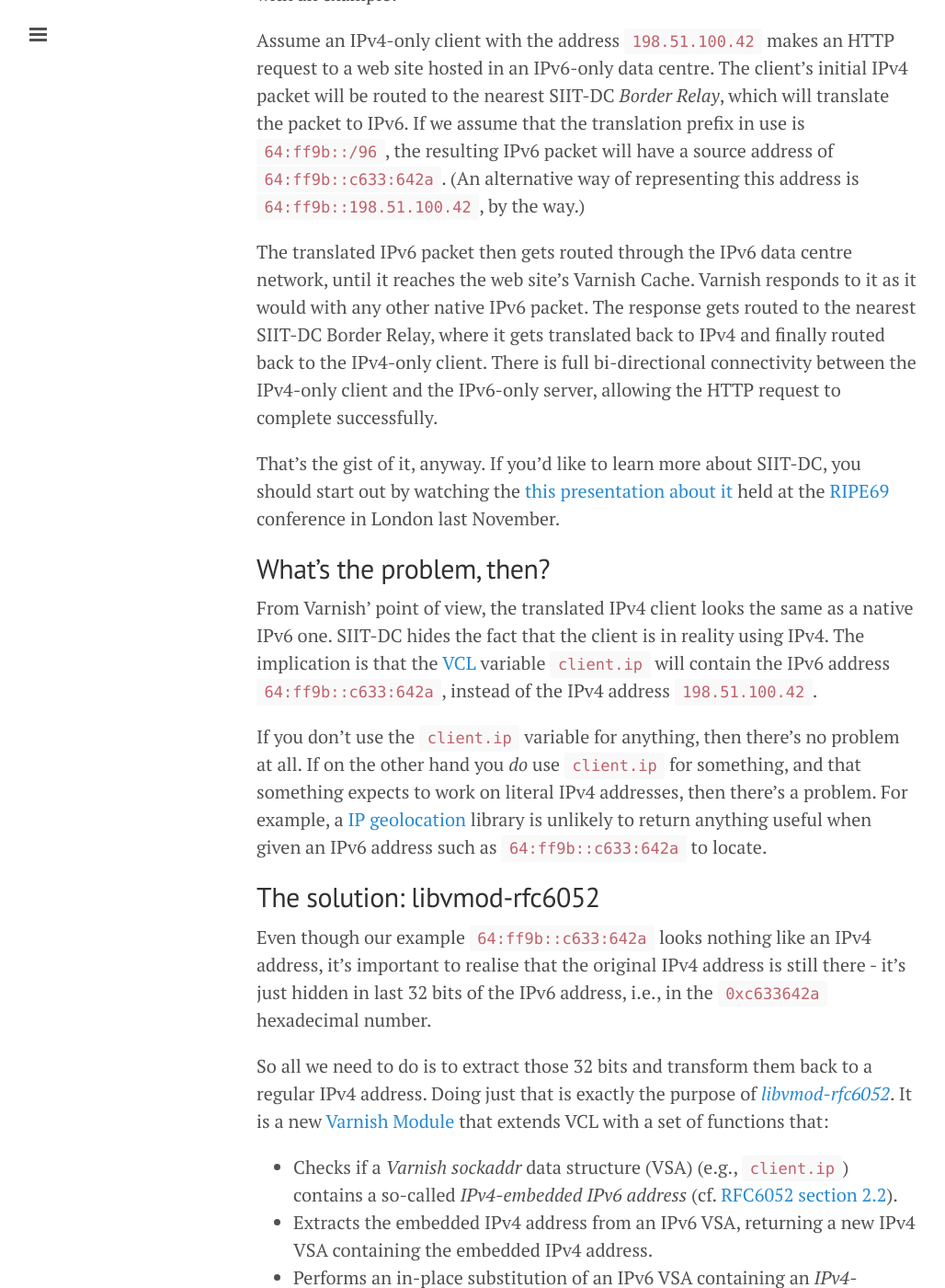
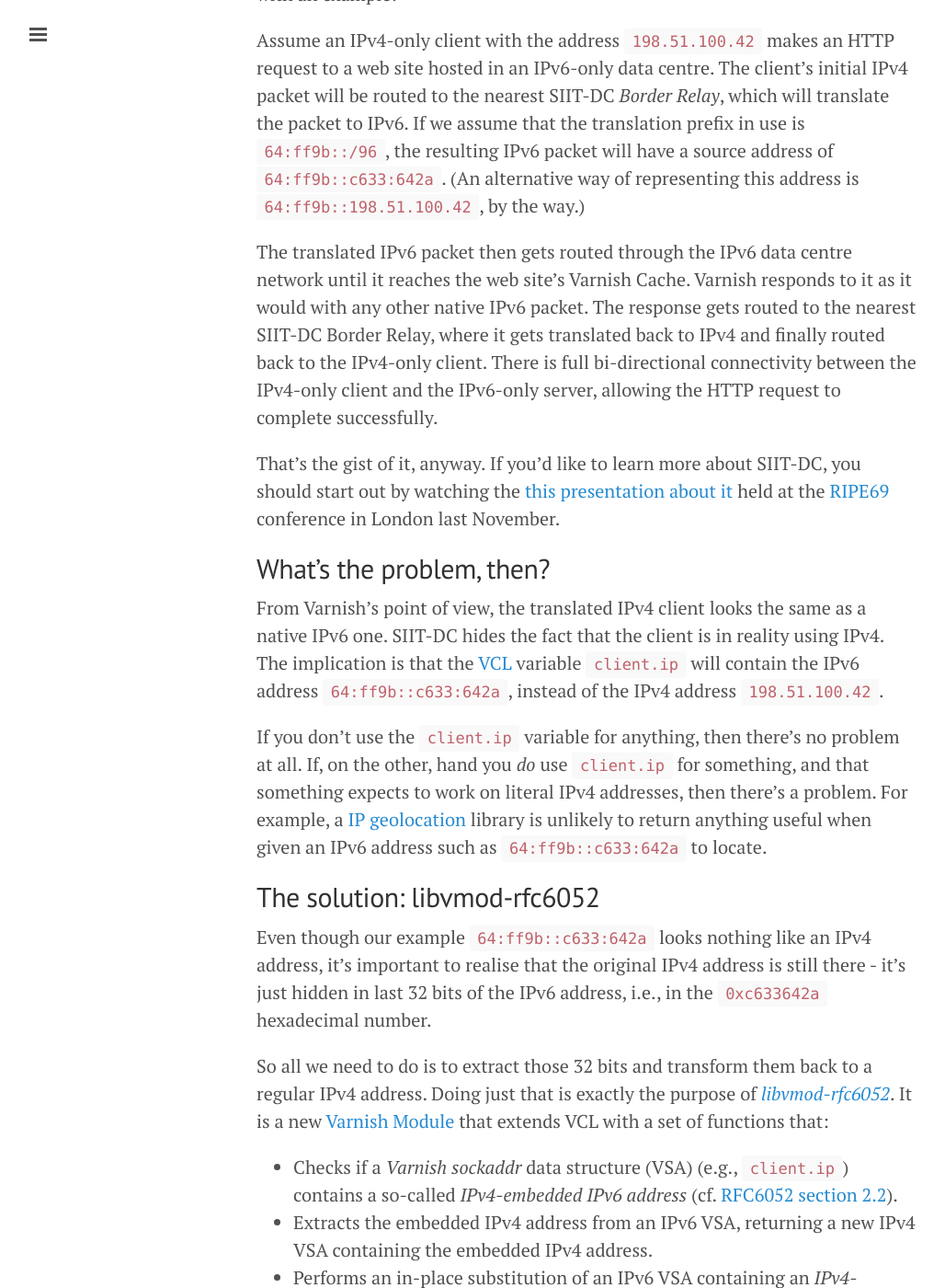
Before and after one commit to toreanderson/toreanderson.github.io, a Jekyll site: the page built from _posts/2015-10-21-siit-dc-support-in-varnish-cache-through-libvmod-rfc6052.markdown, in a window 1280 px wide and 1400 px high, scrolled down 811 px. Shown: the whole window at 92% size, without its empty margins (1-1029 px from the left). Built offline with Jekyll 4.4.1, drawn with Linux system fonts in a browser that asks for light colours; Markdown is read by kramdown in place of the engine named in the settings; some of the changed text lies outside the part shown.

Commit message:
Typofixes

`````diff
--- a/_posts/2015-10-21-siit-dc-support-in-varnish-cache-through-libvmod-rfc6052.markdown
+++ b/_posts/2015-10-21-siit-dc-support-in-varnish-cache-through-libvmod-rfc6052.markdown
@@ -37,7 +37,7 @@
 `64:ff9b::198.51.100.42`, by the way.)
 
 The translated IPv6 packet then gets routed through the IPv6 data centre
-network, until it reaches the web site's Varnish Cache. Varnish responds to it
+network until it reaches the web site's Varnish Cache. Varnish responds to it
 as it would with any other native IPv6 packet. The response gets routed to the
 nearest SIIT-DC Border Relay, where it gets translated back to IPv4 and finally
 routed back to the IPv4-only client. There is full bi-directional connectivity
@@ -51,7 +51,7 @@
 
 ## What's the problem, then?
 
-From Varnish' point of view, the translated IPv4 client looks the same as a
+From Varnish's point of view, the translated IPv4 client looks the same as a
 native IPv6 one.  SIIT-DC hides the fact that the client is in reality using
 IPv4. The implication is that the
 [VCL](https://www.varnish-cache.org/docs/3.0/reference/vcl.html) variable
@@ -59,7 +59,7 @@
 IPv4 address `198.51.100.42`.
 
 If you don't use the `client.ip` variable for anything, then there's no problem
-at all. If on the other hand you *do* use `client.ip` for something, and that
+at all. If, on the other, hand you *do* use `client.ip` for something, and that
 something expects to work on literal IPv4 addresses, then there's a problem.
 For example, a [IP
 geolocation](https://en.wikipedia.org/wiki/Geolocation_software) library is
@@ -139,8 +139,8 @@
 ````
 
 We're naturally providing *libvmod-rfc6052* as
-[FOSS](https://en.wikipedia.org/wiki/Free_and_open-source_software) software,
-in the hope that it will be useful to the Varnish and IPv6 communities.
+[FOSS](https://en.wikipedia.org/wiki/Free_and_open-source_software) software in
+the hope that it will be useful to the Varnish and IPv6 communities.
 
 If you try it out, don't hesitate to share your experiences with us. Should you
 stumble across any bugs or have any suggestions, head over to the
`````
